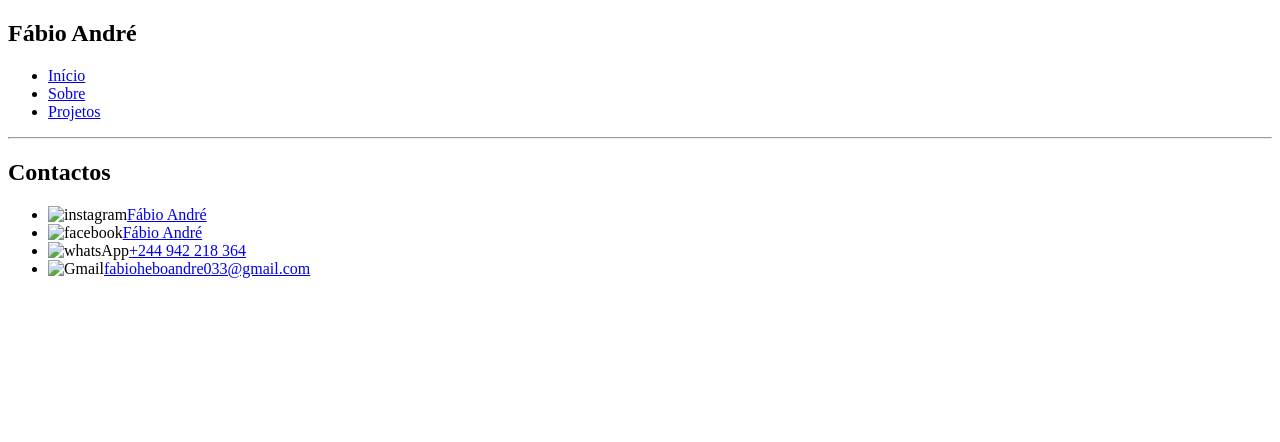
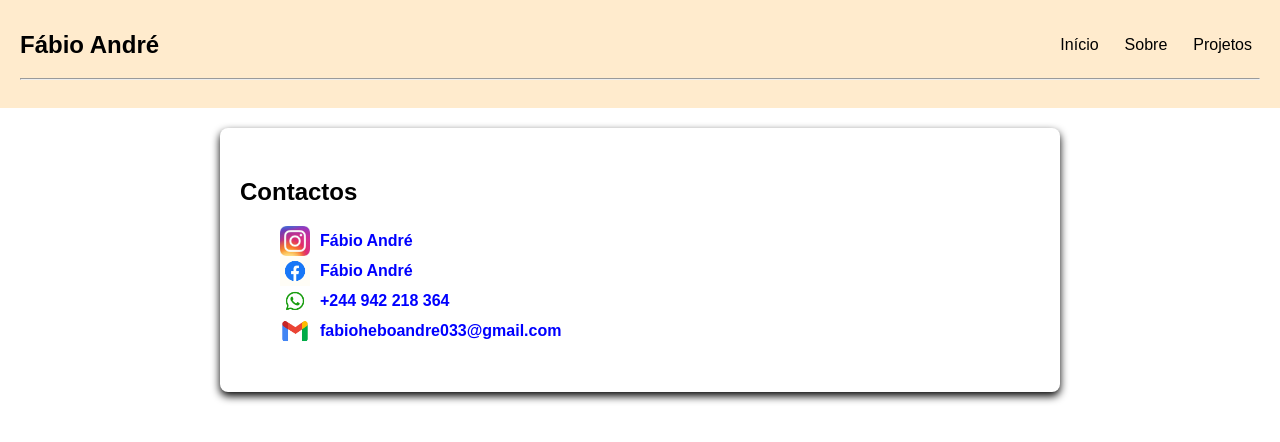
Before and after one commit to fabioheboandre033-source/meu-potfolio, a plain HTML site: page Paginas/contatos.html in a window 1280 px wide. Drawn offline with Linux system fonts and the light colour scheme.

Commit message:
Add files via upload

```diff
--- a/Paginas/contatos.html
+++ b/Paginas/contatos.html
@@ -4,26 +4,26 @@
     <meta charset="UTF-8">
     <meta name="viewport" content="width=device-width, initial-scale=1.0">
     <title>contatos de fábio andré</title>
-    <link rel="stylesheet" href="/Meu portfólio/estilos/contato.css">
+    <link rel="stylesheet" href="../estilos/contato.css">
 </head>
 <body>
     <header>
            <nav>
             <h1>Fábio André</h1>
             <ul>
-                <li><a href="/Meu portfólio/index.html">Início</a></li>
-                <li><a href="/Meu portfólio/Paginas/sobre.html">Sobre</a></li>
-                <li><a href="/meu portfólio/Paginas/Projectos.html">Projetos</a></li>
+                <li><a href="../index.html">Início</a></li>
+                <li><a href="sobre.html">Sobre</a></li>
+                <li><a href="Projectos.html">Projetos</a></li>
             </ul>
         </nav><hr>
     </header>
     <div class="Telefone" id="Contactos">
         <h2>Contactos</h2>
         <ul class="contatos">
-            <li><img src="/Meu portfólio/imagem/transferir.jpeg" alt="instagram"><a href="https://www.instagram.com/fabioandre.fa" target="_blank">Fábio André</a></li>
-            <li><img src="/Meu portfólio/imagem/images (1).png " alt="facebook" ><a href="https://www.facebook.com/fabioandre.fa" target="_blank">Fábio André</a></li>
-            <li><img src="/Meu portfólio/imagem/images.png" alt="whatsApp"><a href="https://wa.me/941218364" target="_blank">+244 942 218 364</a></li>
-            <li><img src="/Meu portfólio/imagem/Gmail .png" alt="Gmail"><a href="malito:fabioheboandre033@gmail.com" target="_blank">fabioheboandre033@gmail.com</a></li>
+            <li><img src="../imagem/transferir.jpeg" alt="instagram"><a href="https://www.instagram.com/fabioandre.fa" target="_blank">Fábio André</a></li>
+            <li><img src="../imagem/images (1).png " alt="facebook" ><a href="https://www.facebook.com/fabioandre.fa" target="_blank">Fábio André</a></li>
+            <li><img src="../imagem/images.png" alt="whatsApp"><a href="https://wa.me/941218364" target="_blank">+244 942 218 364</a></li>
+            <li><img src="../imagem/Gmail .png" alt="Gmail"><a href="malito:fabioheboandre033@gmail.com" target="_blank">fabioheboandre033@gmail.com</a></li>
         </ul>
     </div>
 </body>
--- a/style.css
+++ b/style.css
@@ -65,6 +65,9 @@ div {
   color: white;
   text-decoration: none;
   border-radius: 5px;
+}
+.btn:hover{
+  transform: scale(1.1);
 }
 .sobre {
   padding: 40px 20px;
```
Also changed, not shown: Paginas/Projectos.html (+5 -5 lines), Paginas/sobre.html (+4 -4 lines), index.html (+1 -1 lines).
